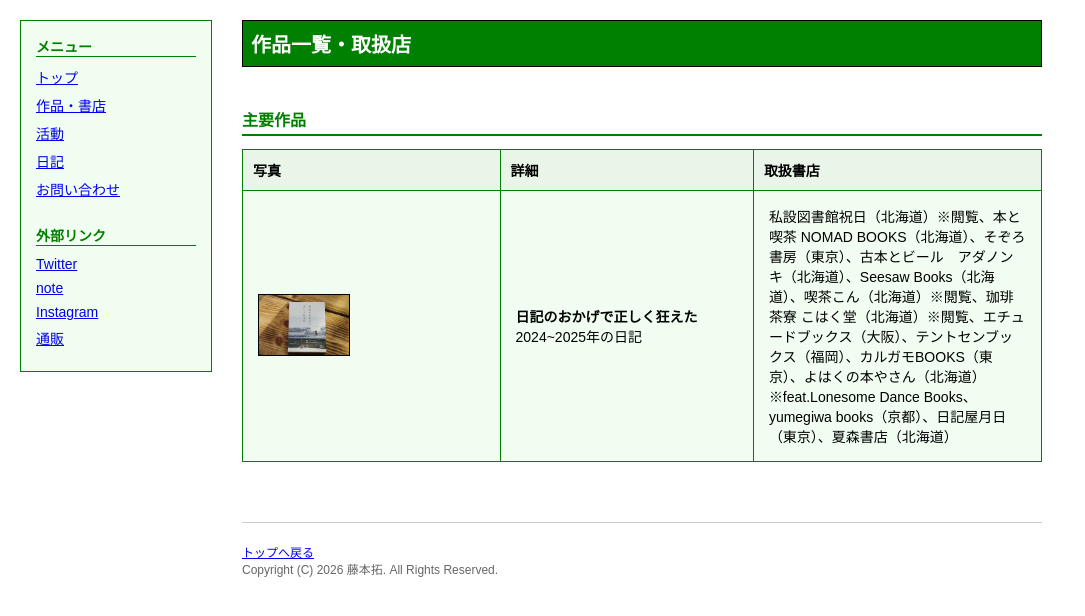
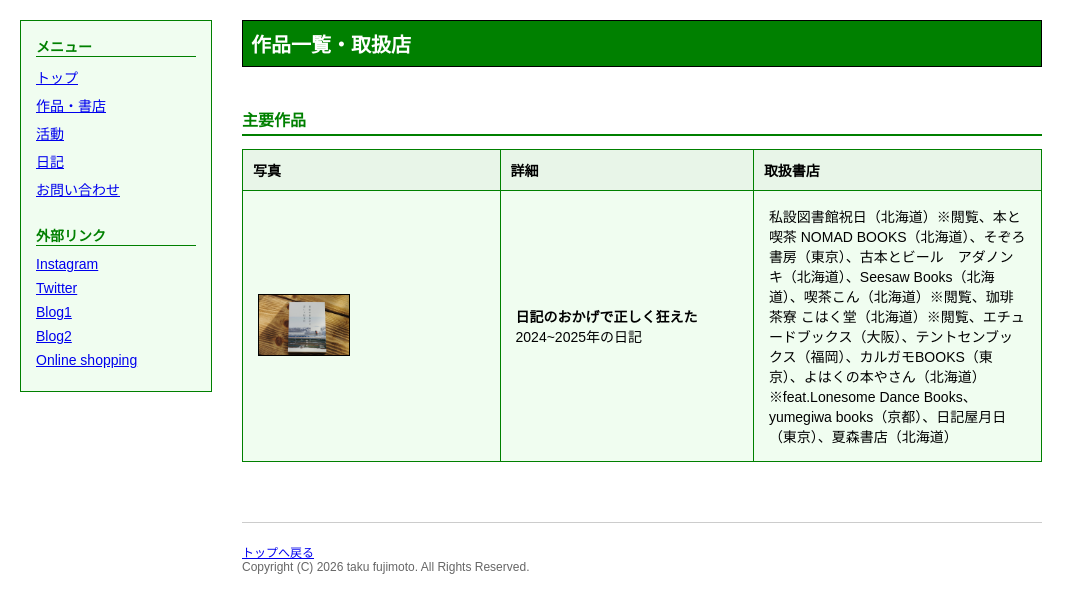
Before and after one commit to fujimototaku/fujimototaku.github.io, a Jekyll site: the page built from works.html, in a window 1280 px wide. Shown: the top 616 px of the page, without its empty margins (0-1085 px from the left). Built offline with Jekyll 4.4.1, drawn with Linux system fonts in a browser that asks for light colours.

Commit message:
更新: site.yml

```diff
--- a/_data/site.yml
+++ b/_data/site.yml
@@ -12,12 +12,14 @@ keywords:
   - ZINE
   - クリエイター
 external_links:
+  - label: Instagram
+    url: https://www.instagram.com/fujimototaku0
   - label: Twitter
     url: https://x.com/fujimototaku
-  - label: note
+  - label: Blog1
+    url: https://marereii.hatenablog.com/
+  - label: Blog2
     url: https://note.com/fujimototaku
-  - label: Instagram
-    url: https://www.instagram.com/fujimototaku0
-  - label: 通販
+  - label: Online shopping
     url: https://10futa20.booth.pm/
-footer: Copyright (C) 2026 藤本拓. All Rights Reserved.
+footer: Copyright (C) 2026 taku fujimoto. All Rights Reserved.
```
